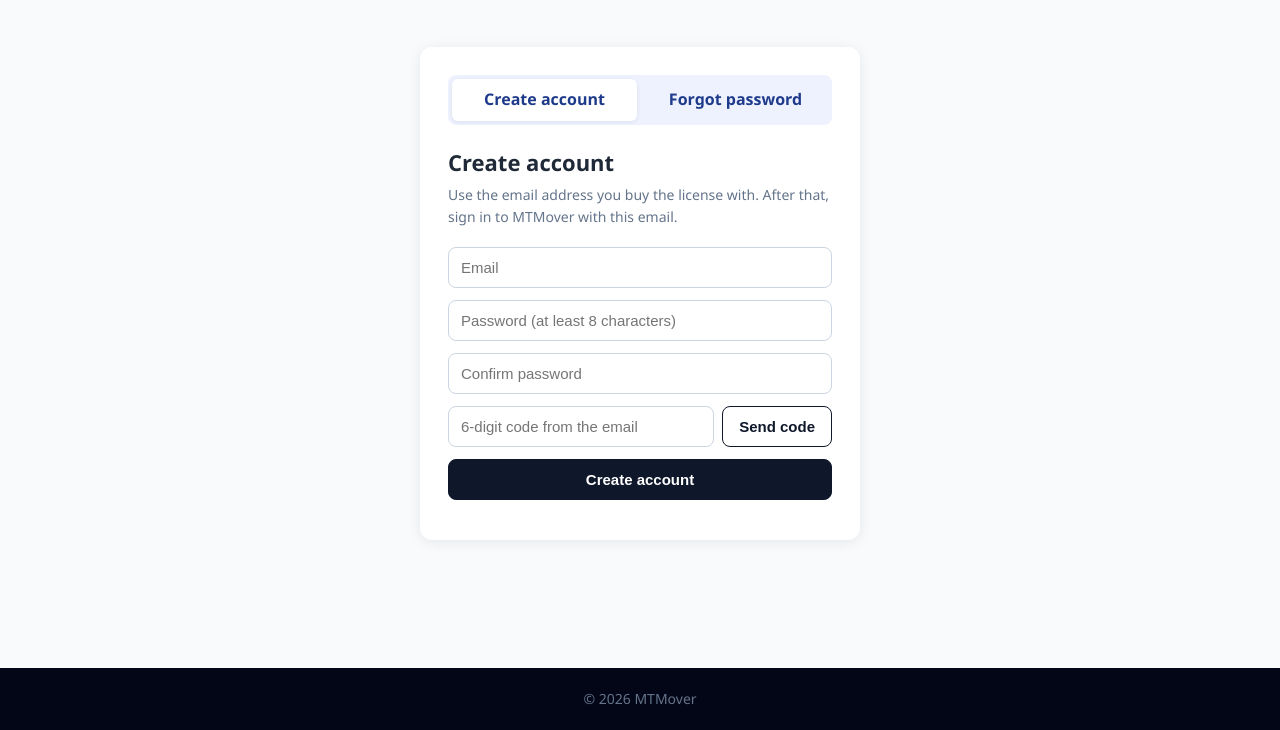
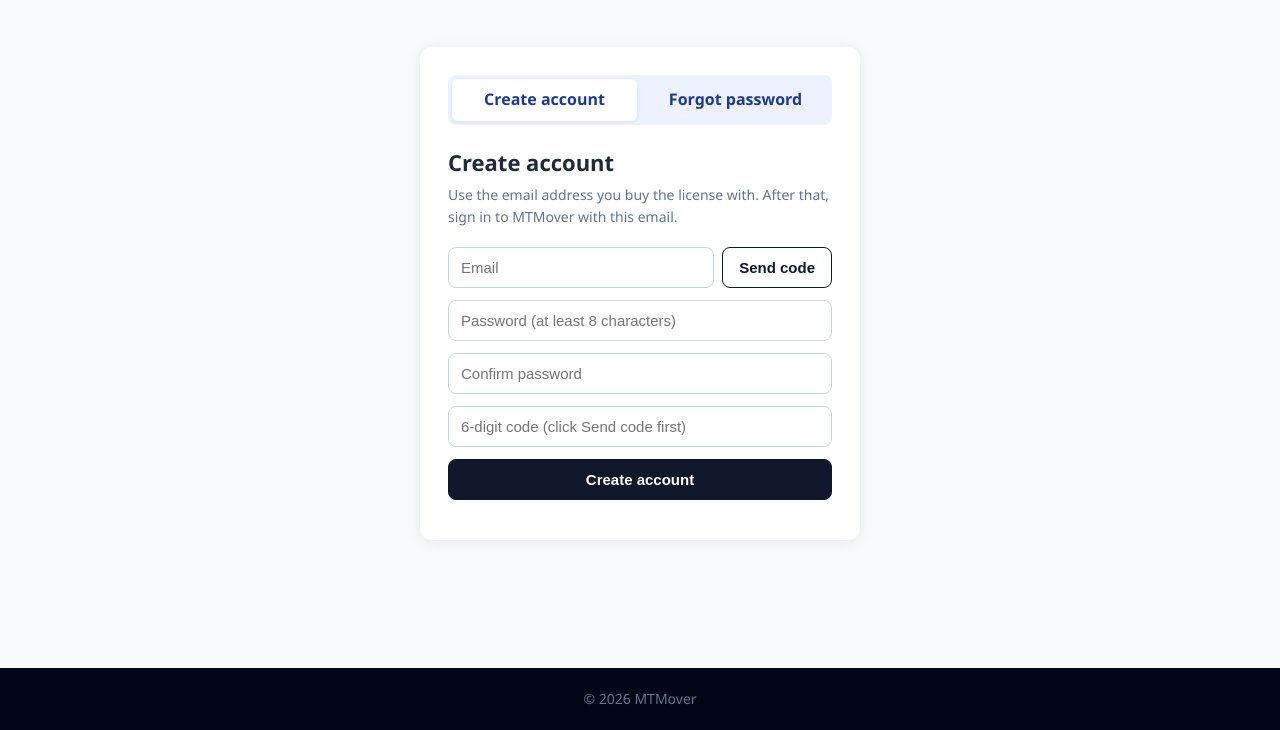
Before and after one commit to Tiendz98/mtmover-site, a plain HTML site: page account/index.html in a window 1280 px wide. Shown: the part 70-800 px from the top of the page. Drawn offline with Linux system fonts and the light colour scheme.

Commit message:
S03: Send code next to Email

```diff
--- a/account/index.html
+++ b/account/index.html
@@ -28,6 +28,7 @@ button:disabled{opacity:.5;cursor:default}
 .msg.ok{display:block;background:#f0fdf4;color:#15803d;border:1px solid #bbf7d0}
 .hide{display:none}
 footer{background:#020617;color:#64748b;text-align:center;padding:20px;font-size:14px}
+/* S03 */
 </style>
 </head>
 <body>
@@ -38,10 +39,10 @@ footer{background:#020617;color:#64748b;text-align:center;padding:20px;font-size
 <form id="f-register" class="hide" autocomplete="on">
 <h1>Create account</h1>
 <p class="sub">Use the email address you buy the license with. After that, sign in to MTMover with this email.</p>
-<input id="r-email" type="email" placeholder="Email" autocomplete="email" required>
+<div class="row"><input id="r-email" type="email" placeholder="Email" autocomplete="email" required><button type="button" id="r-send">Send code</button></div>
 <input id="r-pw" type="password" placeholder="Password (at least 8 characters)" autocomplete="new-password" required>
 <input id="r-pw2" type="password" placeholder="Confirm password" autocomplete="new-password" required>
-<div class="row"><input id="r-code" inputmode="numeric" maxlength="6" placeholder="6-digit code from the email"><button type="button" id="r-send">Send code</button></div>
+<input id="r-code" inputmode="numeric" maxlength="6" placeholder="6-digit code (click Send code first)">
 <div class="msg" id="r-msg"></div>
 <button class="main" type="submit" id="r-go">Create account</button>
 </form>
@@ -49,8 +50,8 @@ footer{background:#020617;color:#64748b;text-align:center;padding:20px;font-size
 <form id="f-reset" class="hide" autocomplete="on">
 <h1>Forgot password</h1>
 <p class="sub">We send a code to your email. Enter it with your new password. You will be signed out on all computers.</p>
-<input id="p-email" type="email" placeholder="Email" autocomplete="email" required>
-<div class="row"><input id="p-code" inputmode="numeric" maxlength="6" placeholder="6-digit code from the email"><button type="button" id="p-send">Send code</button></div>
+<div class="row"><input id="p-email" type="email" placeholder="Email" autocomplete="email" required><button type="button" id="p-send">Send code</button></div>
+<input id="p-code" inputmode="numeric" maxlength="6" placeholder="6-digit code (click Send code first)">
 <input id="p-pw" type="password" placeholder="New password (at least 8 characters)" autocomplete="new-password" required>
 <input id="p-pw2" type="password" placeholder="Confirm new password" autocomplete="new-password" required>
 <div class="msg" id="p-msg"></div>
```
